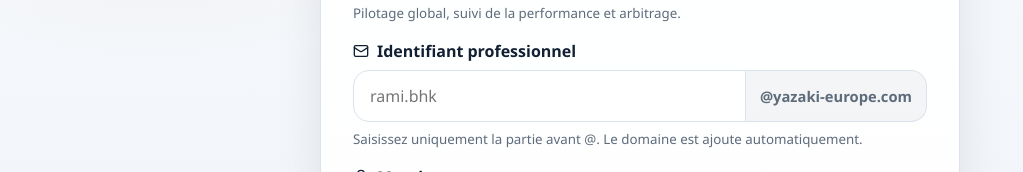
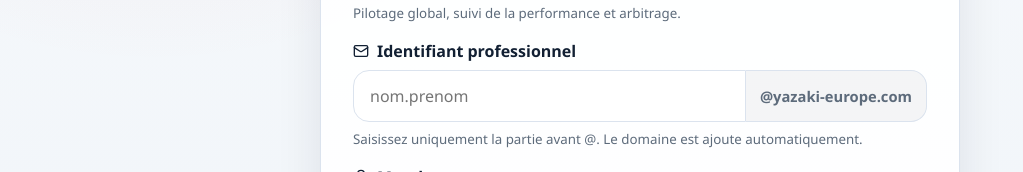
Before and after one commit to rami883/pfe2026, a React app in the folder frontend/: page /register in a window 1280 px wide. Shown: the part 447-619 px from the top of the page, without its empty margins (0-1023 px from the left). Built offline with nearby package versions, Linux system fonts and the light colour scheme; no server answers; the HTML template or start-up script is replaced by a standard one.

Commit message:
ajuster les placeholders d'identifiant yazaki

```diff
--- a/frontend/src/components/RegisterForm.jsx
+++ b/frontend/src/components/RegisterForm.jsx
@@ -212,7 +212,7 @@ function RegisterForm() {
                   id="identifier"
                   name="identifier"
                   type="text"
-                  placeholder="rami.bhk"
+                  placeholder="nom.prenom"
                   autoComplete="username"
                   value={formData.identifier}
                   onChange={handleChange}
--- a/frontend/src/pages/LoginPage.jsx
+++ b/frontend/src/pages/LoginPage.jsx
@@ -112,7 +112,7 @@ function LoginPage() {
                   id="identifier"
                   name="identifier"
                   type="text"
-                  placeholder="rami.bhk"
+                  placeholder="prenom.nom"
                   autoComplete="username"
                   value={formData.identifier}
                   onChange={handleChange}
```
